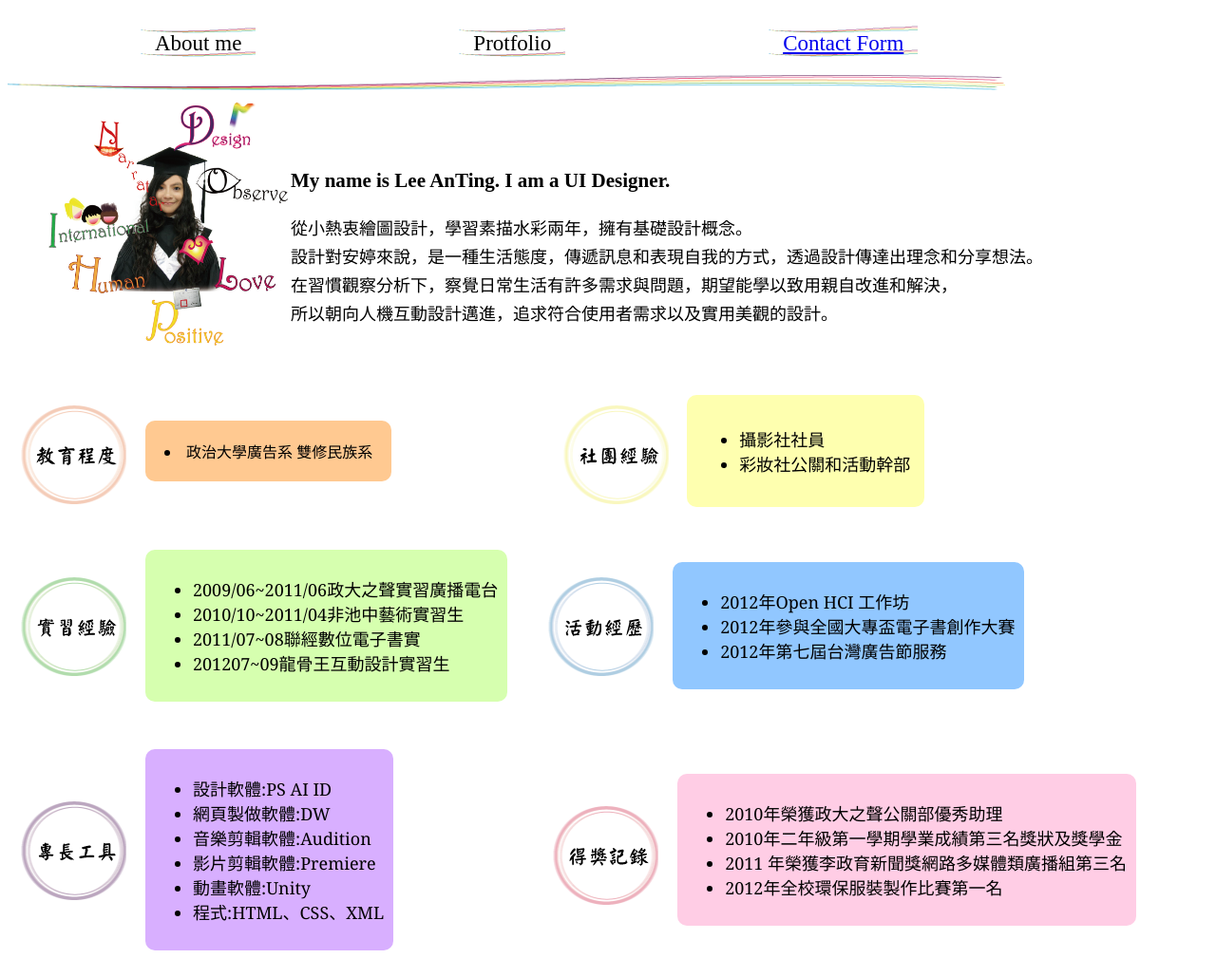
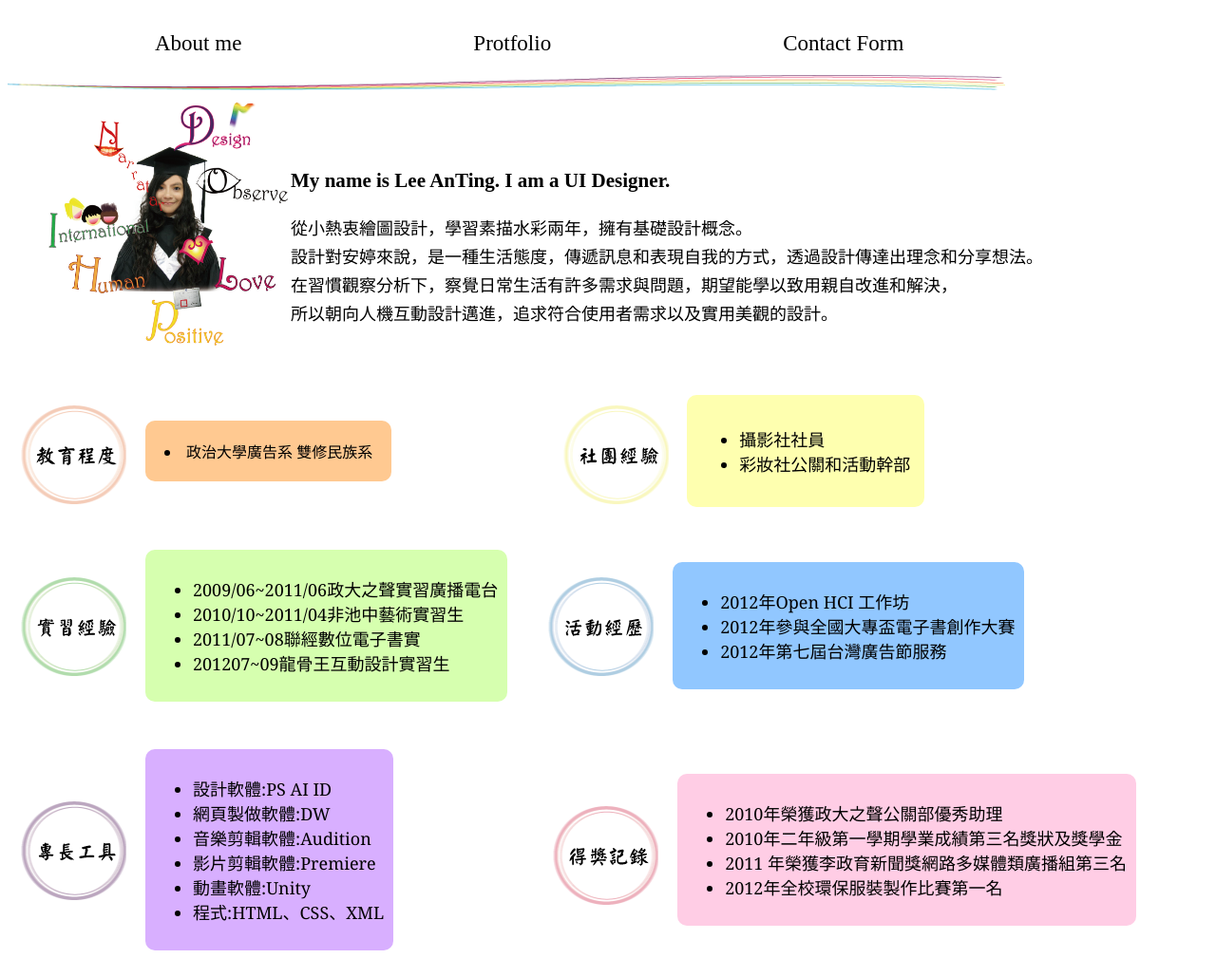
Before and after one commit to DOLPHINTING/webprogramming, a plain HTML site: page index.html in a window 1280 px wide. Shown: the whole page at 95% size. Drawn offline with Linux system fonts and the light colour scheme.

Commit message:
Update style.css

```diff
--- a/style.css
+++ b/style.css
@@ -3,8 +3,13 @@
     padding: 15px ;
     margin:10px 70px 0 140px;
     font-size: 23px;
-    background-image : url(img/rainbow.png) ; no-repeat;
+    background-image : url(img/rainbow.png) ,no-repeat;
+	text-decoration :none;
 	}
+a:link {color:#000000; text-decoration:none;}
+a:visited {color:#0000FF; text-decoration:none;}
+a:hover {font-size:30; color:#FF3366; text-decoration:none;}
+a:active {color:#FF00FF; text-decoration:none;}
 #myself{
 	margin-left:40px;
 	float:left;
```
